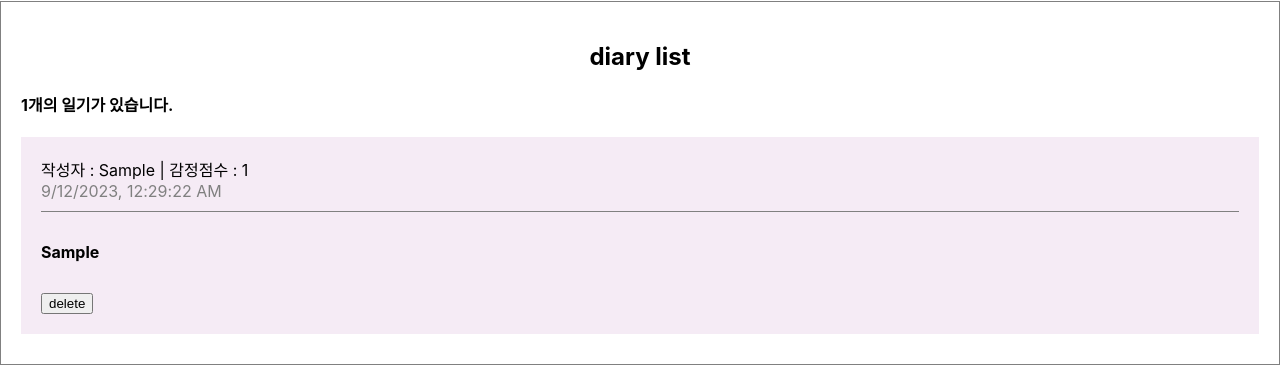
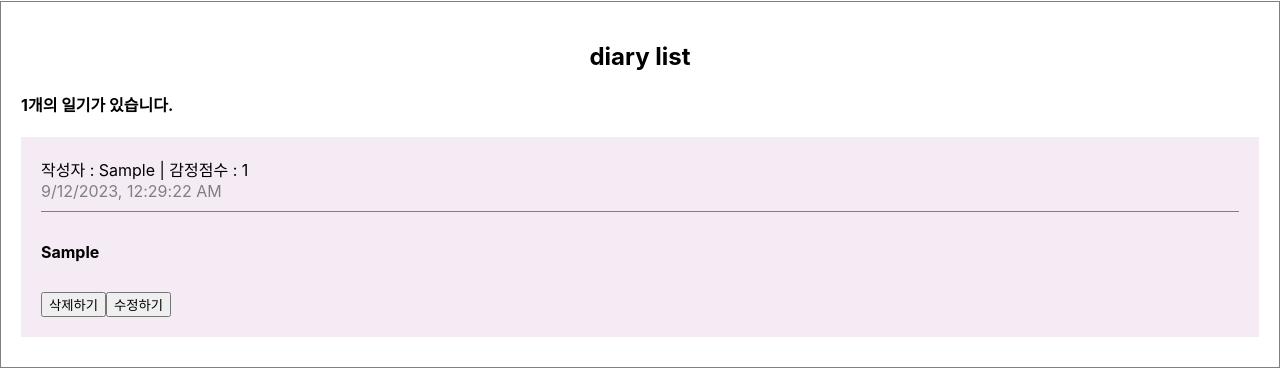
Before and after one commit to yxxh020/simplediary, a React (Create React App) app: page / in a window 1280 px wide. Both pictures are taken after typing "Sample", "Sample" into the empty fields and a click on the button "save". Shown: the part 483-851 px from the top of the page. Built offline with nearby package versions, Linux system fonts and the light colour scheme.

Commit message:
데이터 수정하기

```diff
--- a/src/App.js
+++ b/src/App.js
@@ -46,17 +46,27 @@ function App() {
     setData([newItem, ...data]);
   };
 
-  const onDelete = (targetId) => {
+  //삭제
+  const onRemove = (targetId) => {
     console.log(`${targetId}가 삭제되었습니다.`);
     const newDiaryList = data.filter((it) => it.id !== targetId);
     console.log(newDiaryList);
     setData(newDiaryList);
   };
 
+  //수정함수 diaryitem에 prop으로 전달
+  const onEdit = (targetId, newContent) => {
+    setData(
+      data.map((it) =>
+        it.id === targetId ? { ...it, content: newContent } : it
+      )
+    );
+  };
+
   return (
     <div className="App">
       <DiaryEditor onCreate={onCreate} />
-      <DiaryList onDelete={onDelete} diaryList={data} />
+      <DiaryList onEdit={onEdit} onRemove={onRemove} diaryList={data} />
     </div>
   );
 }
--- a/src/DiaryItem.js
+++ b/src/DiaryItem.js
@@ -1,11 +1,45 @@
+import { useRef, useState } from "react";
+
 const DiaryItem = ({
-  onDelete,
   author,
   content,
   created_date,
   emotion,
   id,
+  onRemove,
+  onEdit,
 }) => {
+  const [isEdit, setIsEdit] = useState(false);
+  const toggleIsEdit = () => setIsEdit(!isEdit);
+
+  const [localContent, setLocalConent] = useState(content);
+  const localContentInput = useRef();
+
+  //삭제
+  const handleRemove = () => {
+    if (window.confirm(`${id}번째 일기를 정말 삭제하시겠습니까?`)) {
+      onRemove(id);
+    }
+  };
+
+  //수정취소하면 원래 content로 초기화
+  const handleQuitEdit = () => {
+    setIsEdit(false);
+    setLocalConent(content);
+  };
+
+  const handleEdit = () => {
+    if (localContent.length < 5) {
+      localContentInput.current.focus();
+      return;
+    }
+
+    if (window.confirm(`${id}번 째 일기를 수정하시겠습니까?`)) {
+      onEdit(id, localContent);
+      toggleIsEdit();
+    }
+  };
+
   return (
     <div className="DiaryItem">
       <div className="info">
@@ -15,17 +49,31 @@ const DiaryItem = ({
         <br />
         <span className="date"> {new Date(created_date).toLocaleString()}</span>
       </div>
-      <div className="content">{content}</div>
-      <button
-        onClick={() => {
-          console.log(id);
-          if (window.confirm(`${id}번째 일기를 정말 삭제하시겠습니까?`)) {
-            onDelete(id);
-          }
-        }}
-      >
-        delete
-      </button>
+      <div className="content">
+        {isEdit ? (
+          <>
+            <textarea
+              ref={localContentInput}
+              value={localContent}
+              onChange={(e) => setLocalConent(e.target.value)}
+            />
+          </>
+        ) : (
+          <>{content}</>
+        )}
+      </div>
+
+      {isEdit ? (
+        <>
+          <button onClick={handleQuitEdit}>수정 취소</button>
+          <button onClick={handleEdit}>수정 완료</button>
+        </>
+      ) : (
+        <>
+          <button onClick={handleRemove}>삭제하기</button>
+          <button onClick={toggleIsEdit}>수정하기</button>
+        </>
+      )}
     </div>
   );
 };
--- a/src/DiaryList.js
+++ b/src/DiaryList.js
@@ -1,13 +1,13 @@
 import DiaryItem from "./DiaryItem";
-const DiaryList = ({ onDelete, diaryList }) => {
+const DiaryList = ({ onEdit, onRemove, diaryList }) => {
   console.log(diaryList);
   return (
     <div className="DiaryList">
       <h2>diary list</h2>
       <h4>{diaryList.length}개의 일기가 있습니다.</h4>
       <div>
-        {diaryList.map((it, idx) => (
-          <DiaryItem key={it.id} {...it} onDelete={onDelete} />
+        {diaryList.map((it) => (
+          <DiaryItem key={it.id} {...it} onEdit={onEdit} onRemove={onRemove} />
           /*
         key prop.배열안에서 항목을 고유식별하기위해 사용함.
         map의 idx도 사용가능(순서가 바뀔 수 있는 경우에는 X)
```
